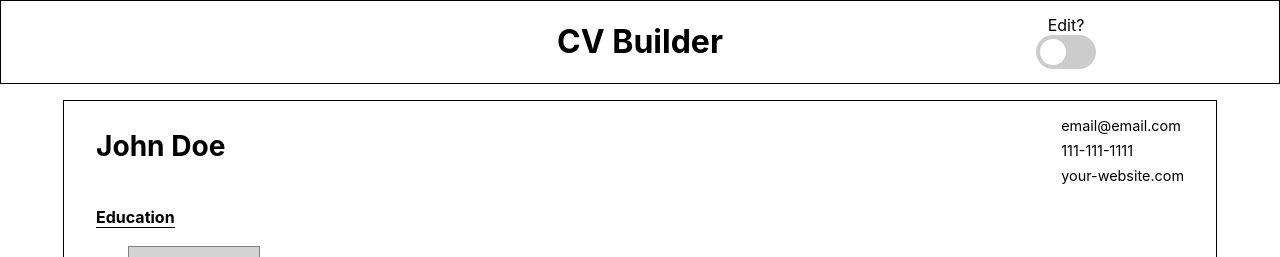
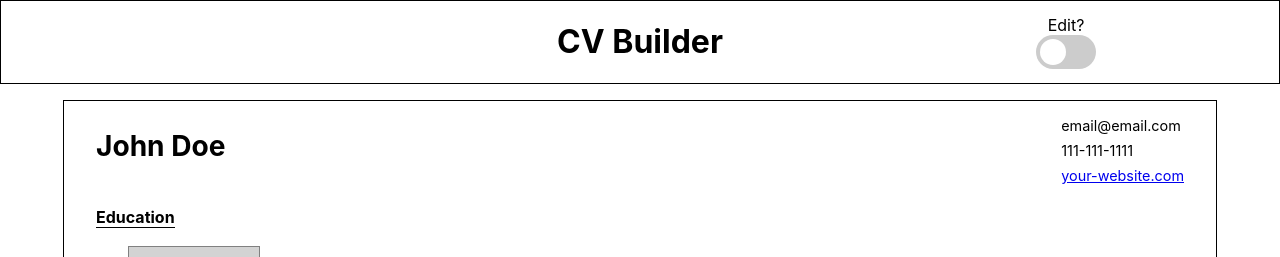
Before and after one commit to Marshnme/cv-app, a React (Create React App) app: page / in a window 1280 px wide. Shown: the top 257 px of the page. Built offline with nearby package versions, Linux system fonts and the light colour scheme.

Commit message:
fixed website link not being clickable

```diff
--- a/src/components/GeneralInfo.jsx
+++ b/src/components/GeneralInfo.jsx
@@ -38,7 +38,7 @@ const GeneralInfo = (props) => {
         }
     }
 
-
+   console.log(props.info.website)
         return (
             <div className='general-info-container'>
                 <div className="name">
@@ -62,12 +62,12 @@ const GeneralInfo = (props) => {
                         <>
                             <p>{props.info.email}<EditIcon className='cursor-pointer' fontSize='small' onClick={handleContactEdit}></EditIcon></p>
                             <p>{props.info.phone}</p>
-                            <p>{props.info.website}</p>
+                            <a  href={'https://' + props.info.website} target='_blank' rel='noreferrer'>{props.info.website}</a>
                         </> :
                         <>
                             <p>{props.info.email}</p>
                             <p>{props.info.phone}</p>
-                            <p>{props.info.website}</p>
+                            <a  href={'https://' + props.info.website} target='_blank' rel='noreferrer'>{props.info.website}</a>
                         </>}
                 </div>
             </div>
```
